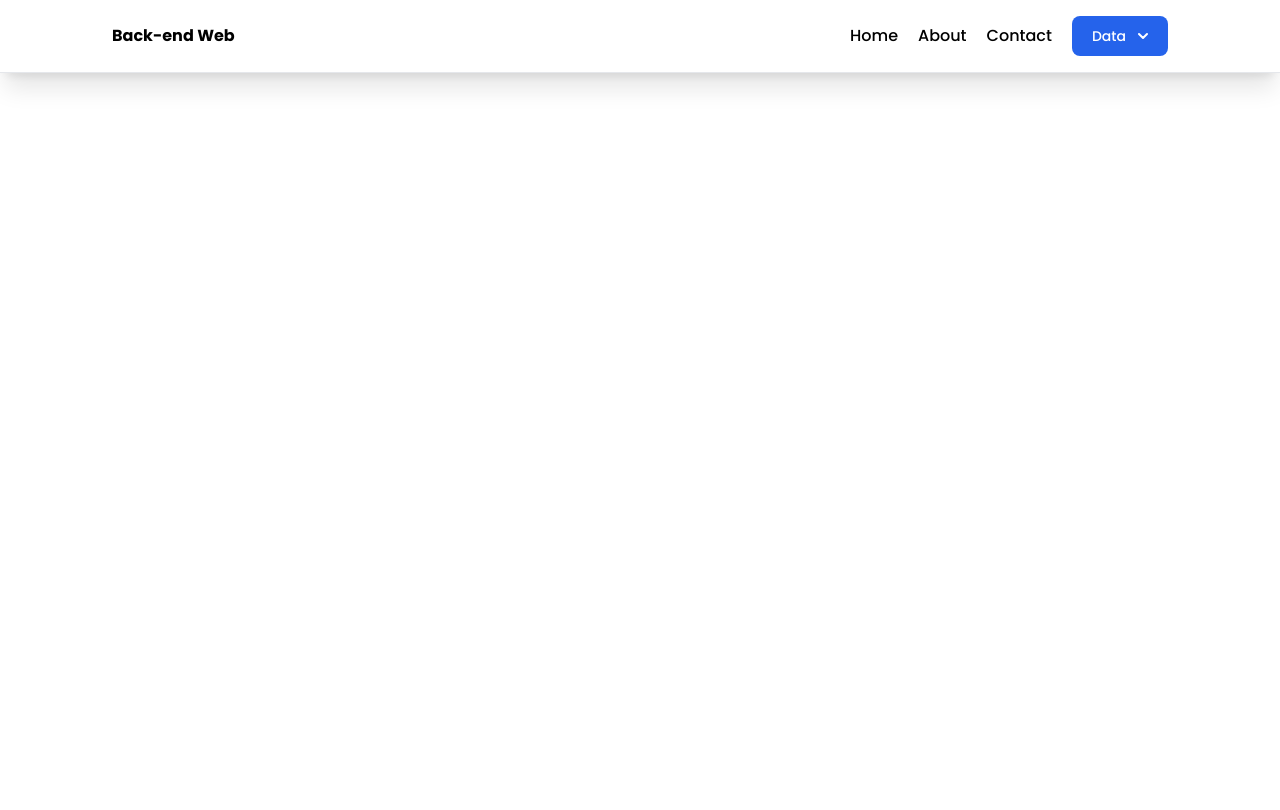
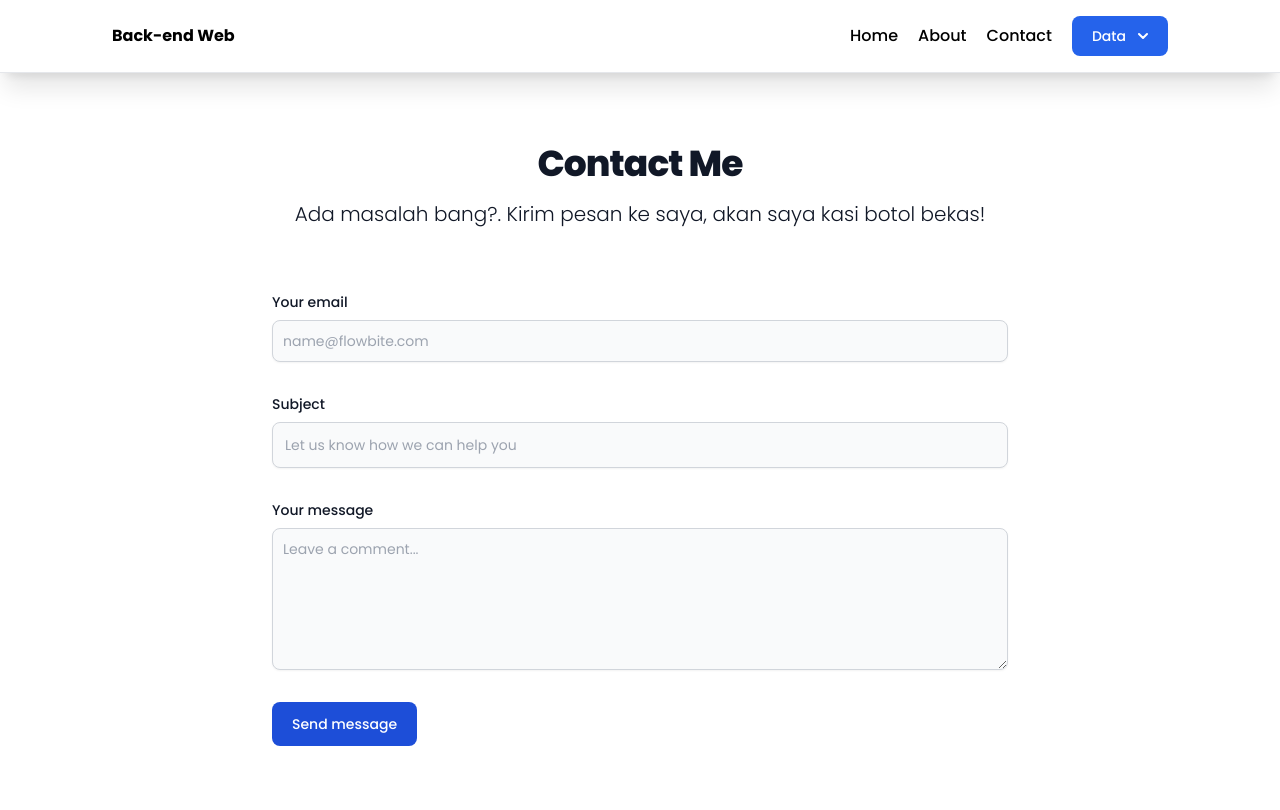
Before and after one commit to Ravsst2004/belajar-php-stikom, a PHP site: page /contact.php in a window 1280 px wide. Before the commit the page ends 88 px from the top, so only its background shows below. Run offline with PHP 8.4, Linux system fonts and the light colour scheme; some libraries are stand-ins or nearby versions.

Commit message:
Contact page, make send email (dint work yet)

```diff
--- a/contact.php
+++ b/contact.php
@@ -30,4 +30,26 @@
 
 
 
+<div class="mt-20 py-8 lg:py-16 px-4 mx-auto max-w-screen-md">
+  <h2 class="mb-4 text-4xl tracking-tight font-extrabold text-center text-gray-900">Contact Me</h2>
+  <p class="mb-8 lg:mb-16 font-light text-center text-gray-900 sm:text-xl">Ada masalah bang?. Kirim pesan ke saya, akan saya kasi botol bekas!</p>
+  <form action="/php-belajar/functions/email_send.php" method="POST" class="space-y-8">
+    <div>
+      <label for="email" class="block mb-2 text-sm font-medium text-gray-900">Your email</label>
+      <input type="email" id="email" name="email" class="shadow-sm bg-gray-50 border border-gray-300 text-gray-900 text-sm rounded-lg focus:ring-primary-500 focus:border-primary-500 block w-full p-2.5" placeholder="name@flowbite.com" required>
+    </div>
+    <div>
+      <label for="subject" class="block mb-2 text-sm font-medium text-gray-900">Subject</label>
+      <input type="text" id="subject" name="subject" class="block p-3 w-full text-sm text-gray-900 bg-gray-50 rounded-lg border border-gray-300 shadow-sm focus:ring-primary-500 focus:border-primary-500" placeholder="Let us know how we can help you" required>
+    </div>
+    <div class="sm:col-span-2">
+      <label for="message" class="block mb-2 text-sm font-medium text-gray-900">Your message</label>
+      <textarea id="message" rows="6" name="message" class="block p-2.5 w-full text-sm text-gray-900 bg-gray-50 rounded-lg shadow-sm border border-gray-300 focus:ring-primary-500 focus:border-primary-500" placeholder="Leave a comment..."></textarea>
+    </div>
+    <button type="submit" class="py-3 px-5 b-2 border-black text-sm font-medium text-center bg-blue-700 text-white rounded-lg bg-primary-700 sm:w-fit hover:bg-primary-800 focus:ring-4 focus:outline-none focus:ring-primary-300">Send message</button>
+  </form>
+</div>
+
+
+
 <?php require_once "./src/layouts/footer.php" ?>
```
Also changed, not shown: customer.php (+5 -5 lines), functions/email_send.php (added, +23 -0 lines).
